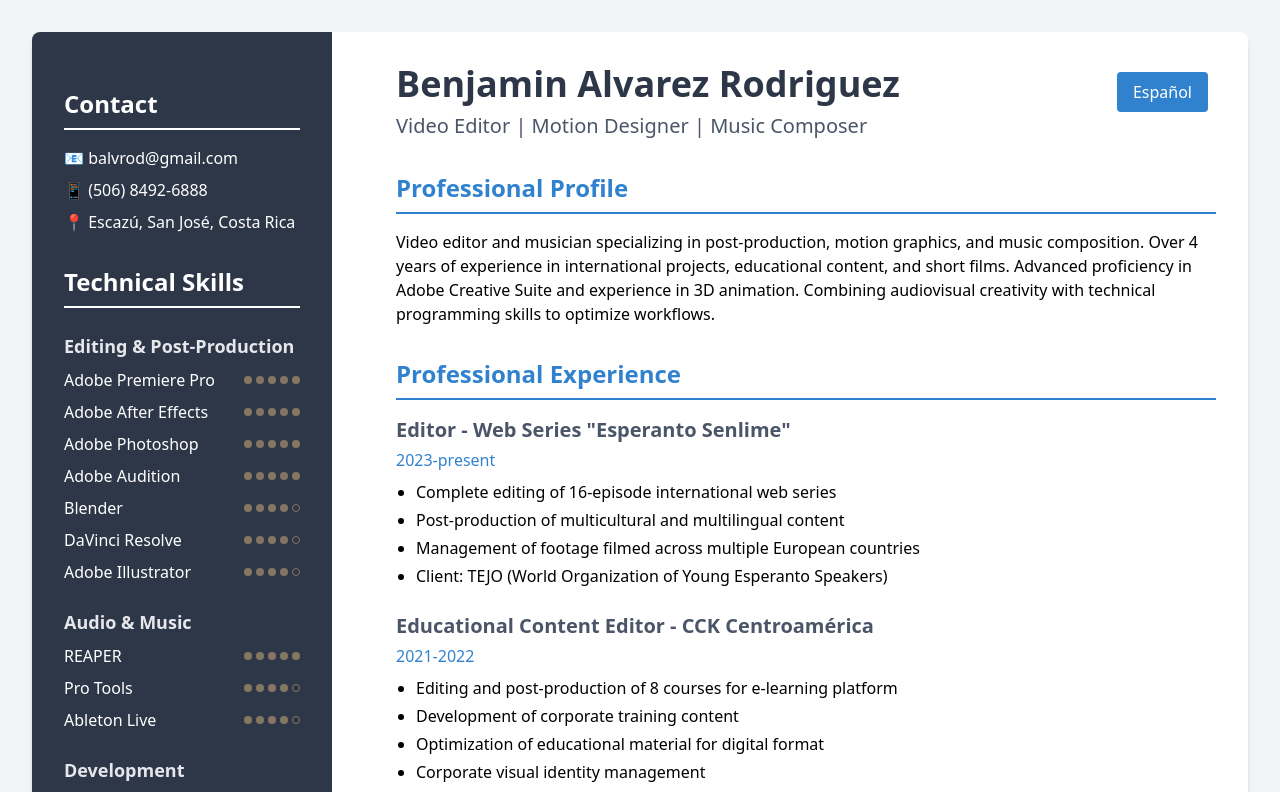
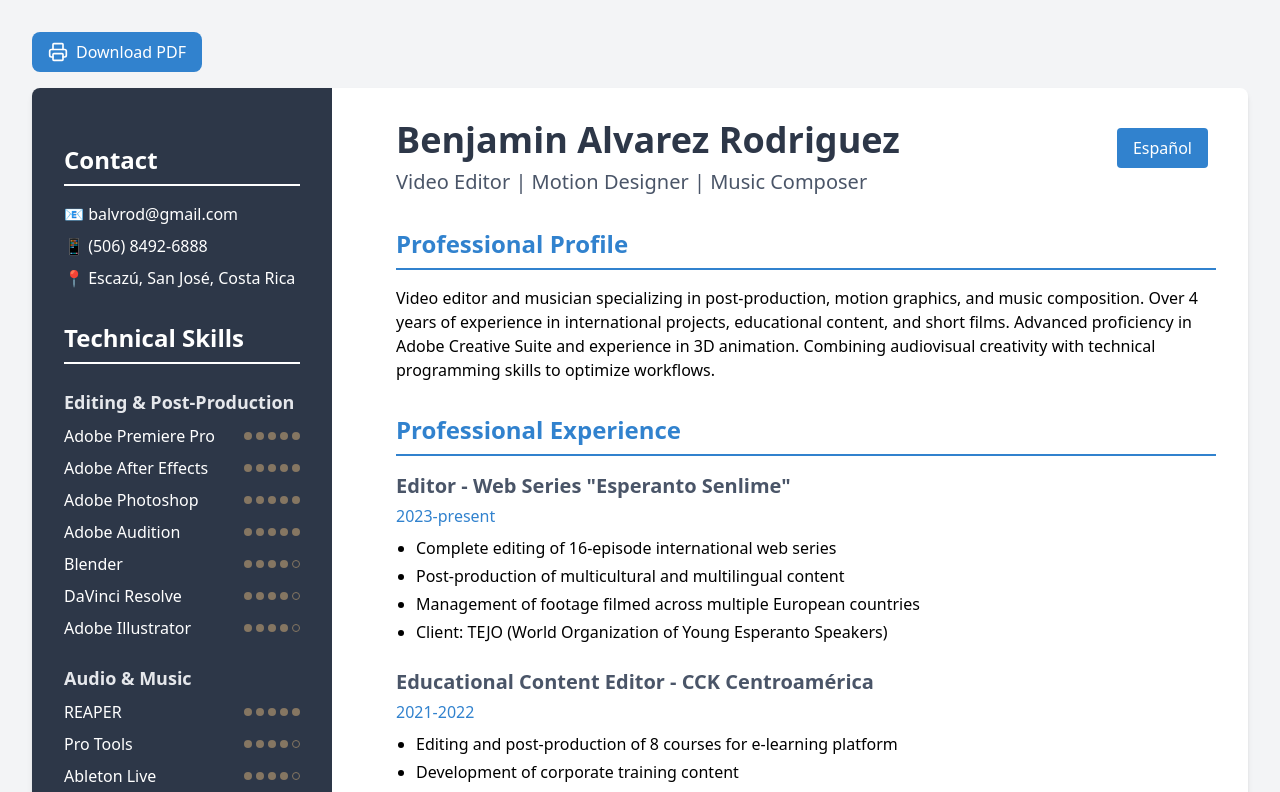
Before and after one commit to fightsthumbs/dikfingroj-webpage, a Next.js app: page /curriculum in a window 1280 px wide. Shown: the top 792 px of the page. Built offline with nearby package versions, Linux system fonts and the light colour scheme.

Commit message:
cv-component-printable

```diff
--- a/package.json
+++ b/package.json
@@ -10,11 +10,13 @@
   },
   "dependencies": {
     "gray-matter": "^4.0.3",
+    "lucide-react": "^0.469.0",
     "motion": "^11.15.0",
     "next": "^15.1.2",
     "react": "^19.0.0",
     "react-dom": "^19.0.0",
     "react-modal": "^3.16.3",
+    "react-to-print": "^3.0.4",
     "react-transition-group": "^4.4.5",
     "rehype-stringify": "^10.0.1",
     "remark": "^15.0.1",
--- a/src/pages/curriculum.js
+++ b/src/pages/curriculum.js
@@ -2,7 +2,10 @@ import CV from "/src/pages/cv-react-Component.js"
 
 export default function Curriculum() {
   return (
+    <div>
       <CV />
+
+    </div>
 /*       <div style={{ padding: "20px", fontFamily: "Arial, sans-serif" }}>
         <h1>Mi Currículum</h1>
         <p>Aquí podrás encontrar información sobre mi experiencia y habilidades.</p>
--- a/src/pages/cv-react-component.js
+++ b/src/pages/cv-react-component.js
@@ -1,10 +1,32 @@
 import React from 'react';
-import { useState } from 'react';
+import { useState, useRef } from 'react';
+import { useReactToPrint } from 'react-to-print';
+import { Printer } from 'lucide-react';
 
 
 const CV = () => {
 
   const [language, setLanguage] = useState('en');
+  const contentRef = React.useRef(null);
+
+  const handlePrint = useReactToPrint({   contentRef: contentRef,  // En lugar de content: () => componentRef.current
+    documentTitle: 'Benjamin_Alvarez_CV' }
+//     {
+//     content: () => contentRef.current,
+// /*     documentTitle: 'Benjamin_Alvarez_CV', */
+//     onBeforePrint: () => {
+//       console.log("Preparando para imprimir...");
+//     },
+//     onAfterPrint: () => {
+//       console.log("Documento impreso!");
+//     },
+//     onError: (error) => {
+//       console.error("Error al imprimir:", error);
+//     },
+//   }
+);
+
+
 
   const skills = {
     editingPostProduction: [
@@ -158,13 +180,13 @@ const CV = () => {
 
   const SkillDots = ({ level }) => {
     return (
-      <div className="flex gap-1">
+      <div className="flex gap-1" aria-label={`Skill level: ${level} out of 5`}>
         {[...Array(5)].map((_, index) => (
           <div
             key={index}
             className={`w-2 h-2 rounded-full ${
               index < level
-                ? 'bg-[#857662]'
+                ? 'bg-[#857662] print:border print:border-[#857662]'
                 : 'border border-[#857662] bg-transparent'
             }`}
           />
@@ -174,18 +196,18 @@ const CV = () => {
   };
 
   const Sidebar = () => (
-    <div className="bg-[#2D3748] text-white p-8 ">
+    <div className="bg-[#2D3748] text-white p-8 print:bg-white print:text-black">
       <div className="mb-8 sidebar">
-        <h2 className="text-2xl font-bold border-b-2 border-white pb-2 mt-6 mb-4">{language === 'en' ? 'Contact' : 'Contacto'}</h2>
+        <h2 className="text-2xl font-bold border-b-2 border-white pb-2 mt-6 mb-4 print:border-black print:text-black">{language === 'en' ? 'Contact' : 'Contacto'}</h2>
         <p className="my-2">📧 balvrod@gmail.com</p>
         <p className="my-2">📱 (506) 8492-6888</p>
         <p className="my-2">📍 Escazú, San José, Costa Rica</p>
       </div>
 
-      <div sidebar>
-        <h2 className="text-2xl font-bold border-b-2 border-white pb-2 mt-6 mb-4 ">{language === 'en' ? 'Technical Skills' : 'Habilidades Técnicas'}</h2>
+      <div className='sidebar'>
+        <h2 className="text-2xl font-bold border-b-2 border-white pb-2 mt-6 mb-4 print:border-black print:text-black">{language === 'en' ? 'Technical Skills' : 'Habilidades Técnicas'}</h2>
 
-        <h3 className="text-lg font-bold text-gray-200 mt-6 mb-2">{language === 'en' ? 'Editing & Post-Production' : 'Edición y Postproducción'}</h3>
+        <h3 className="text-lg font-bold text-gray-200 mt-6 mb-2 print:text-gray-800">{language === 'en' ? 'Editing & Post-Production' : 'Edición y Postproducción'}</h3>
         {skills.editingPostProduction.map((skill) => (
           <div key={skill.name} className="flex justify-between items-center mb-2">
             <span>{skill.name}</span>
@@ -193,7 +215,7 @@ const CV = () => {
           </div>
         ))}
 
-        <h3 className="text-lg font-bold text-gray-200 mt-6 mb-2">{language === 'en' ? 'Audio & Music' : 'Audio y Música'}</h3>
+        <h3 className="text-lg font-bold text-gray-200 mt-6 mb-2 print:text-gray-800">{language === 'en' ? 'Audio & Music' : 'Audio y Música'}</h3>
         {skills.audioMusic.map((skill) => (
           <div key={skill.name} className="flex justify-between items-center mb-2">
             <span>{skill.name}</span>
@@ -201,7 +223,7 @@ const CV = () => {
           </div>
         ))}
 
-        <h3 className="text-lg font-bold text-gray-200 mt-6 mb-2">{language === 'en' ? 'Development' : 'Desarrollo'}</h3>
+        <h3 className="text-lg font-bold text-gray-200 mt-6 mb-2 print:text-gray-800">{language === 'en' ? 'Development' : 'Desarrollo'}</h3>
         {skills.development.map((skill) => (
           <div key={skill.name} className="flex justify-between items-center mb-2">
             <span>{skill.name}</span>
@@ -209,7 +231,7 @@ const CV = () => {
           </div>
         ))}
 
-        <h3 className="text-lg font-bold text-gray-200 mt-6 mb-2">{language === 'en' ? 'Languages' : 'Idiomas'}</h3>
+        <h3 className="text-lg font-bold text-gray-200 mt-6 mb-2 print:text-gray-800">{language === 'en' ? 'Languages' : 'Idiomas'}</h3>
         {skills.languages.map((language) => (
           <div key={language.name} className="flex justify-between mb-2">
             <span>{language.name}</span>
@@ -225,7 +247,7 @@ const CV = () => {
       <div className="mb-8">
       <button
           onClick={toggleLanguage}
-          className="px-4 py-2 bg-[#3182CE] text-white rounded hover:bg-blue-700 mb-2 m-2 float-end"
+          className="px-4 py-2 bg-[#3182CE] text-white rounded hover:bg-[#20578a] mb-2 m-2 float-end transition-colors  print:hidden"
         >
           {language === 'en' ? 'Español' : 'English'}
       </button>
@@ -299,7 +321,7 @@ const CV = () => {
         </div> */}
       </section>
 
-      <section>
+      <section className='print:hidden'>
         <h2 className="text-2xl font-bold text-[#3182CE] border-b-2 border-[#3182CE] pb-2 mt-6 mb-4">{language === 'en' ? 'Links' : 'Enlaces'}</h2>
         <a
           href="https://github.com/fightsthumbs"
@@ -318,11 +340,24 @@ const CV = () => {
   };
 
   return (
-    <div className=" mx-auto p-8 bg-gray-100 main-content"> {/* max-w-6xl */}
+    <div className=" mx-auto p-8 bg-gray-100 main-content print:bg-white print:p-0"> {/* max-w-6xl */}
+      <button
+        onClick={() => handlePrint()}
+        className="mb-4 px-4 py-2 bg-[#3182CE] text-white rounded-lg hover:bg-[#2c5282] transition-colors flex items-center gap-2 print:hidden"
+      >
+        <Printer size={20} />
+        Download PDF
+      </button>
+      <div ref={contentRef}>
+       <div
 
-      <div className="grid grid-cols-[300px_1fr] bg-white rounded-lg shadow-md overflow-hidden gap-8">
+        className="grid grid-cols-[300px_1fr] bg-white rounded-lg shadow-md overflow-hidden gap-8 print:shadow-none "
+      >
         <Sidebar />
         <MainContent />
+
+      </div>
+
       </div>
     </div>
   );
--- a/src/styles/globals.css
+++ b/src/styles/globals.css
@@ -33,3 +33,8 @@ border-left: 4px solid #3b82f6; /* Línea azul a la izquierda */
 h3 {
   @apply text-fuchsia-700 text-3xl
 }
+
+*::selection {
+  background-color: rgba(255, 230, 0, 0.959);
+  color:rgb(45, 55, 72);
+}
```
Also changed, not shown: 1 other file (tests, documents, lock files or other folders).
